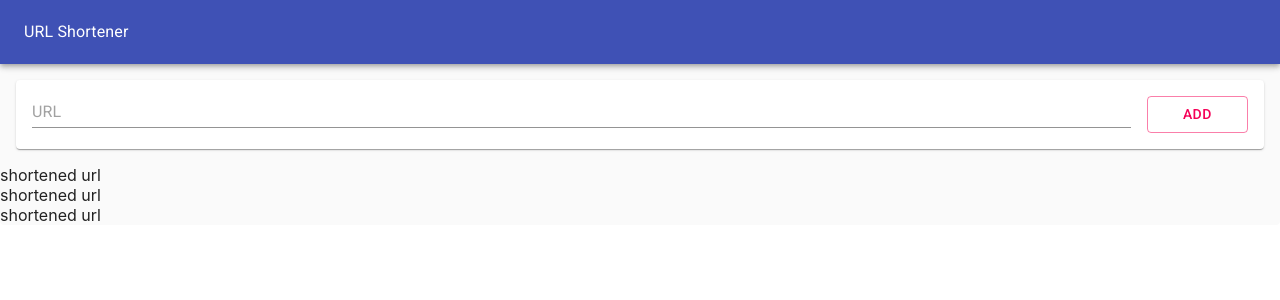
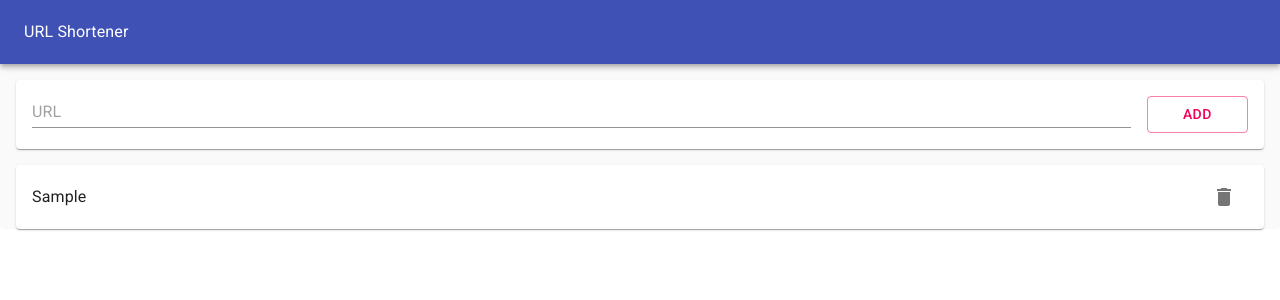
Before and after one commit to tnakagaw22/gb-url-shortener, a React (Create React App) app: page / in a window 1280 px wide. Both pictures are taken after typing "Sample" into the empty fields and a click on the button "ADD". Shown: the top 300 px of the page. Built offline with nearby package versions, Linux system fonts and the light colour scheme.

Commit message:
added add & remove link functionalities

```diff
--- a/package.json
+++ b/package.json
@@ -4,6 +4,7 @@
   "private": true,
   "dependencies": {
     "@material-ui/core": "^4.11.3",
+    "@material-ui/icons": "^4.11.2",
     "@testing-library/jest-dom": "^5.11.9",
     "@testing-library/react": "^11.2.5",
     "@testing-library/user-event": "^12.6.3",
--- a/src/App.js
+++ b/src/App.js
@@ -1,13 +1,32 @@
+import React from "react";
+
 import Layout from './components/Layout';
 import UrlInput from './components/UrlInput'
 import ShortenedUrlList from './components/ShortenedUrlList'
 
 
 function App() {
+
+  const [links, setLinks] = React.useState([]);
+
+  const addLink = (link) => {
+    let newLink = { short_url: link.short_url };
+    setLinks([...links, newLink]);
+  }
+
+  const removeLink = (index) => {
+    setLinks(links.filter((link, i) => i !== index));
+  }
+
   return (
     <Layout>
-        <UrlInput />
-        <ShortenedUrlList />
+      <UrlInput
+        addLink={addLink}
+      />
+      <ShortenedUrlList
+        links={links}
+        removeLink={removeLink}
+      />
     </Layout>
   );
 }
--- a/src/components/ShortenedUrlItem.js
+++ b/src/components/ShortenedUrlItem.js
@@ -1,12 +1,21 @@
 import React from "react";
+import { ListItem, ListItemText, ListItemSecondaryAction, IconButton } from '@material-ui/core';
+import Delete from '@material-ui/icons/Delete';
 
 const ShortenedUrlItem = (props) => {
 
     return (
         <>
-            <div>
-                shortened url
-            </div>
+            <ListItem divider={props.divider}>
+                <ListItemText
+                    primary={props.link.short_url}
+                    />
+                <ListItemSecondaryAction>
+                    <IconButton aria-label="Delete URL" onClick={props.onDelete}>
+                        <Delete />
+                    </IconButton>
+                </ListItemSecondaryAction>
+            </ListItem>
         </>
     )
 }
--- a/src/components/ShortenedUrlList.js
+++ b/src/components/ShortenedUrlList.js
@@ -1,13 +1,26 @@
 import React from "react";
+import { List, Paper, Grid } from '@material-ui/core';
+
 import ShortenedUrlItem from './ShortenedUrlItem';
 
 const ShortenedUrlList = (props) => {
 
     return (
-        <>
-            <ShortenedUrlItem />
-            <ShortenedUrlItem />
-            <ShortenedUrlItem />
+        <>{props.links && props.links.length > 0 && (
+            <Paper style={{ margin: 16 }}>
+                <List>
+                    {props.links.map((link, index) => (
+                        <ShortenedUrlItem
+                            key={index}
+                            link={link}
+                            divider={index < props.links.length - 1}
+                            onDelete={() => props.removeLink(index)}
+                        />
+                    ))}
+                </List>
+            </Paper>
+            )
+        }
         </>
     )
 }
--- a/src/components/UrlInput.js
+++ b/src/components/UrlInput.js
@@ -6,7 +6,8 @@ const UrlInput = (props) => {
 
     const handleAddUrl = (e) => {
         e.preventDefault();
-        console.log(url);
+
+        props.addLink({ short_url: url });
         setUrl('');
     }
 
```
Also changed, not shown: 1 other file (tests, documents, lock files or other folders).
